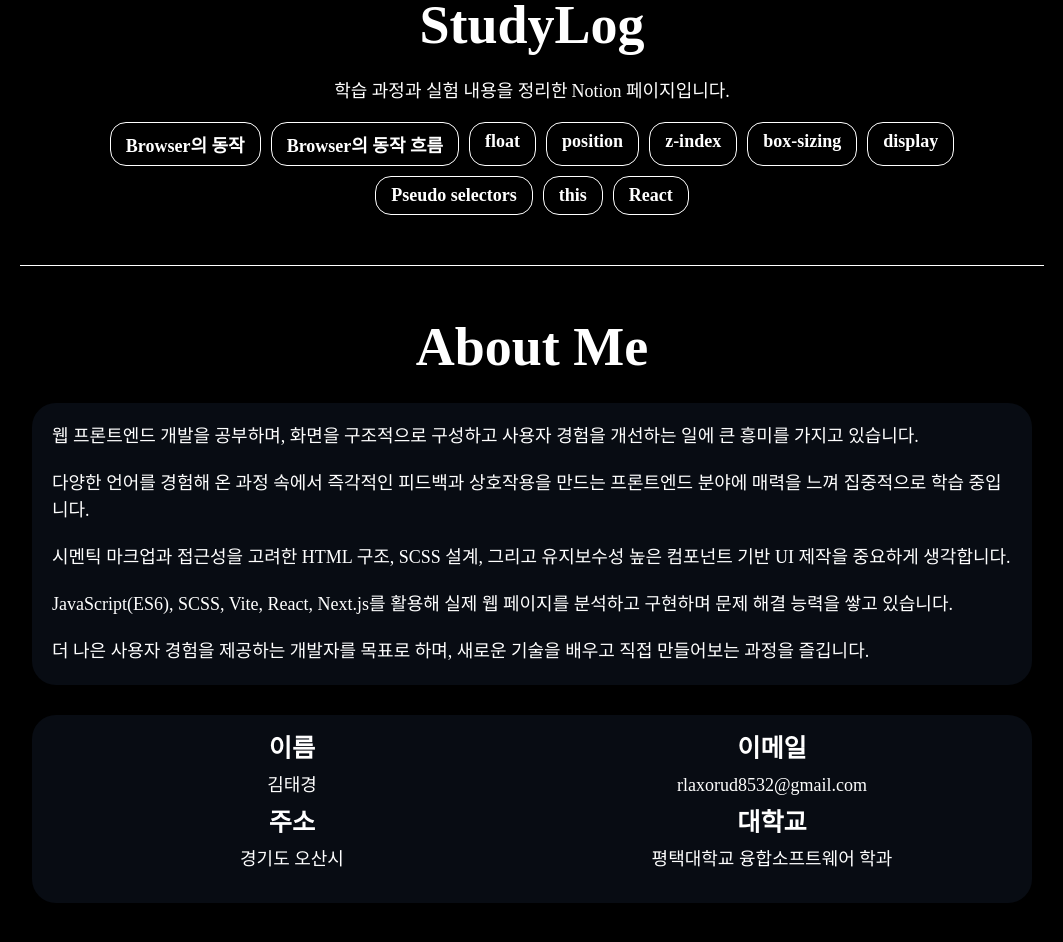
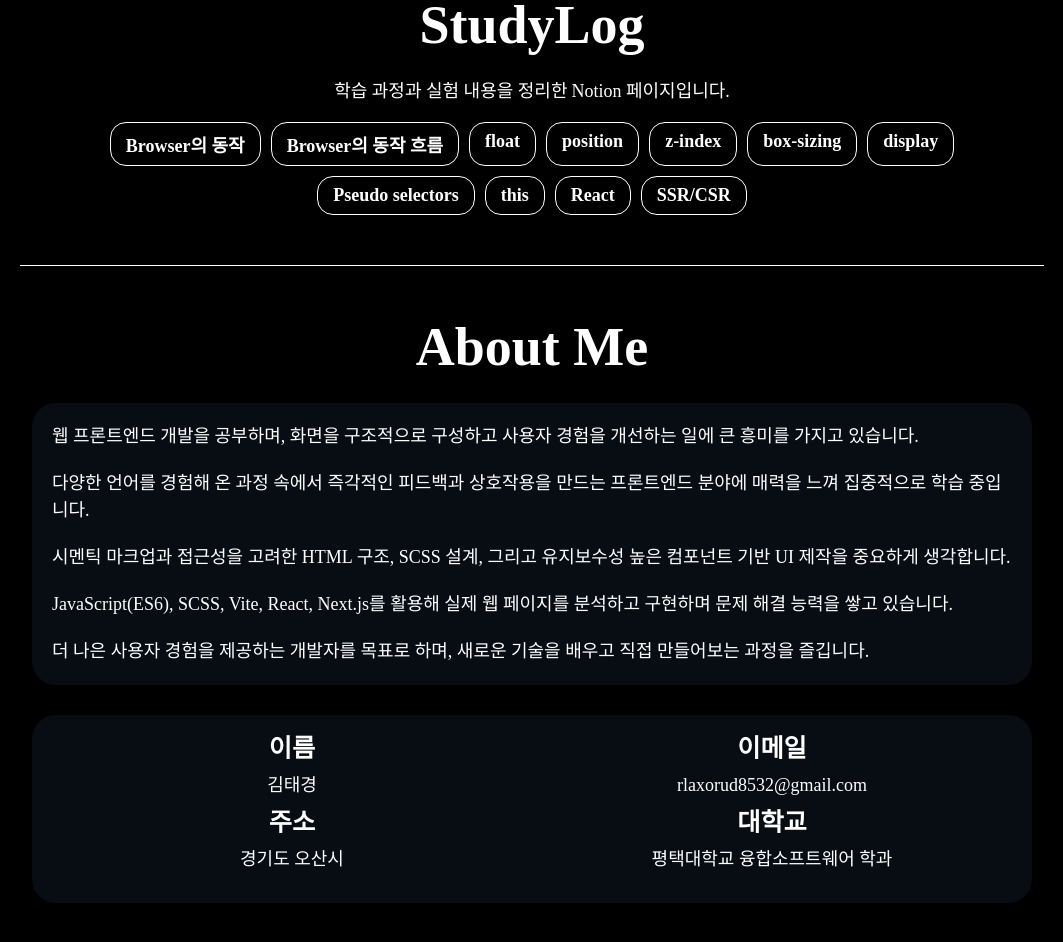
Before and after one commit to teakyungg/Frontend-Portfolio, a Next.js app: page / in a window 1280 px wide. Shown: the part 2140-3082 px from the top of the page, without its empty margins (108-1171 px from the left). Built offline with nearby package versions, Linux system fonts and the light colour scheme; a web font is replaced by a local one.

Commit message:
feat/add StudyLog "SSR/CSR"

```diff
--- a/src/app/StudyLog/StudyLog.tsx
+++ b/src/app/StudyLog/StudyLog.tsx
@@ -37,9 +37,11 @@ export function StudyLog() {
       title: "React",
       link: "https://florentine-soy-ff3.notion.site/React-2a1abb3b12b68016a562f274b8491b89?source=copy_link",
     },
+    {
+      title: "SSR/CSR",
+      link: "https://florentine-soy-ff3.notion.site/SSR-CSR-2e2abb3b12b6806f82a2ffbaab8fb0e8?pvs=74",
+    },
   ];
-
-  const linkEl = linkData.map((value) => <NotionLink key={value.title} title={value.title} link={value.link} />);
 
   return (
     <section className={styles.studyLog} id="StudyLog">
@@ -48,7 +50,11 @@ export function StudyLog() {
         <p className={styles.info}>
           <span>학습 과정과 실험 내용을 정리한</span> <span>Notion 페이지입니다.</span>
         </p>
-        <div className={styles.studyLogLink}>{linkEl}</div>
+        <div className={styles.studyLogLink}>
+          {linkData.map((value) => (
+            <NotionLink key={value.title} title={value.title} link={value.link} />
+          ))}
+        </div>
       </div>
     </section>
   );
```
